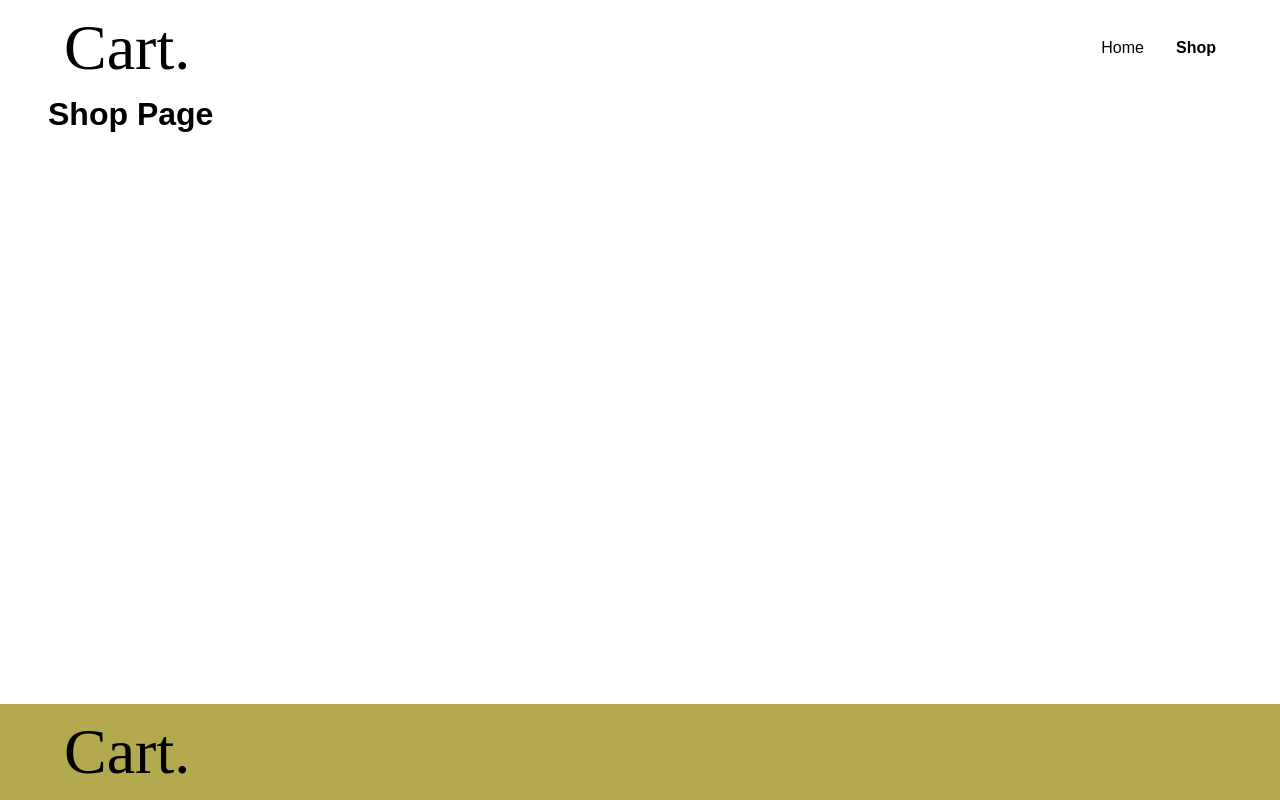
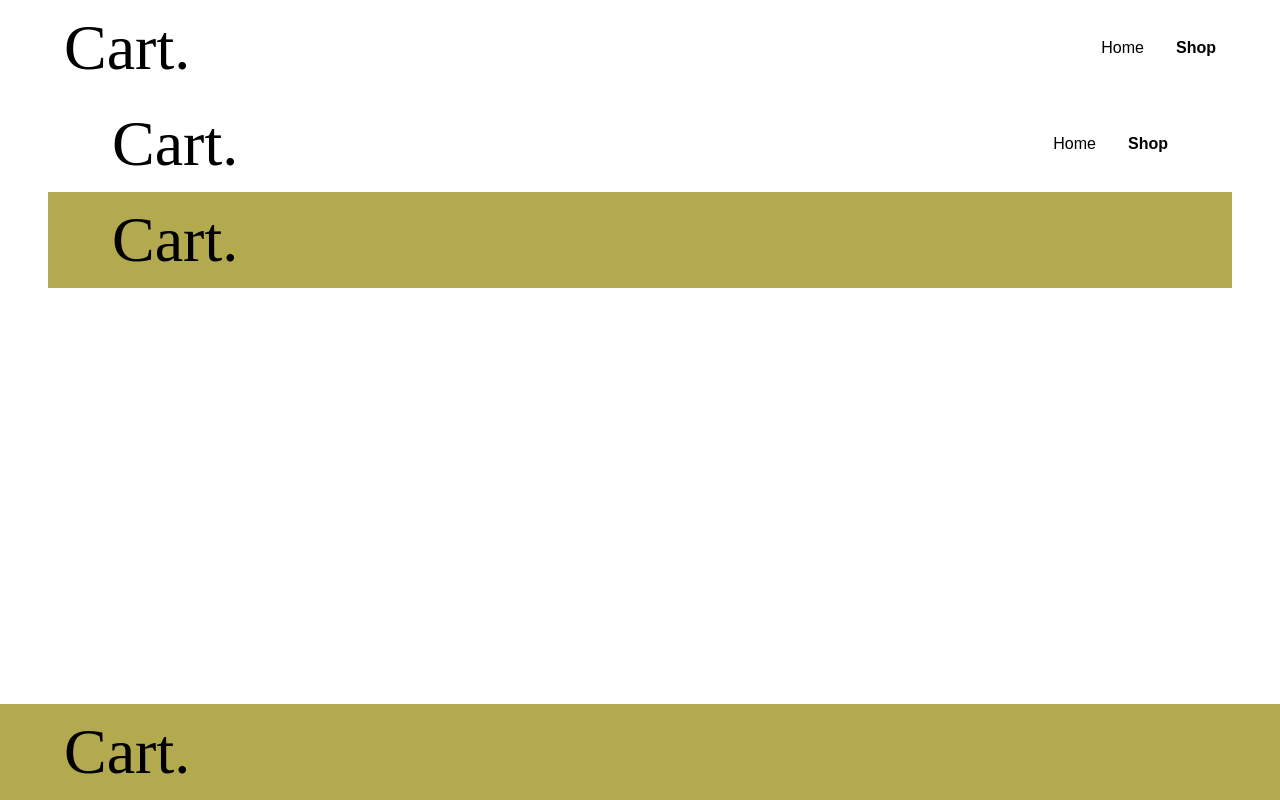
Before and after one commit to jevaughnvick/shopping-cart, a React (Vite) app: page /shop in a window 1280 px wide. Built offline with nearby package versions, Linux system fonts and the light colour scheme; a web font is replaced by a local one.

Commit message:
refactor app scaffolding

```diff
--- a/src/components/App.jsx
+++ b/src/components/App.jsx
@@ -1,9 +1,28 @@
 import { createBrowserRouter, RouterProvider } from "react-router-dom";
-import routes from "../routes";
+import Home from "../pages/Home";
+import Shop from "../pages/Shop";
+import NotFound from "../pages/NotFound"
+import Layout from "./Layout";
 
-const router = createBrowserRouter(routes);
+
+const router = createBrowserRouter([
+
+    {
+        path: "/",
+        element: <Layout />,
+        errorElement: <NotFound />,
+        children: [
+            {index: true, element: <Home />},
+            {path: "/shop", element: <Shop />},
+        ]
+    }
+]);
 
 export default function App(){
 
-    return <RouterProvider router={router}/>
+    return(
+        <>
+            <RouterProvider router={router}/>
+        </>
+    )
 }
--- a/src/components/Layout.jsx
+++ b/src/components/Layout.jsx
@@ -1,13 +1,18 @@
+// import { useState, useEffect } from "react";
 import Navbar from "./Navbar";
 import Footer from "./Footer";
+import { Outlet } from "react-router-dom";
 
-export default function Layout({ children }){
 
-return (
+export default function Layout(){
+
+    return (
     <>
         <Navbar />
-        <main>{children}</main>
+        <main>
+            <Outlet />
+        </main>
         <Footer />
     </>
-)
+    )
 }
```
